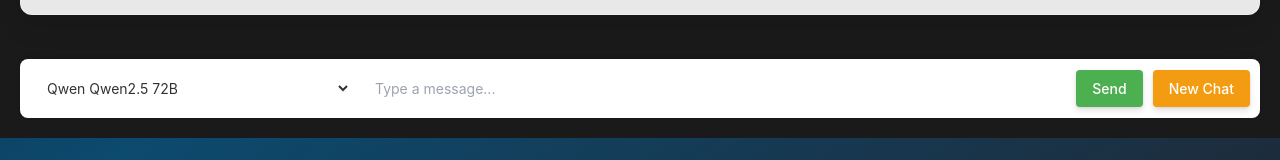
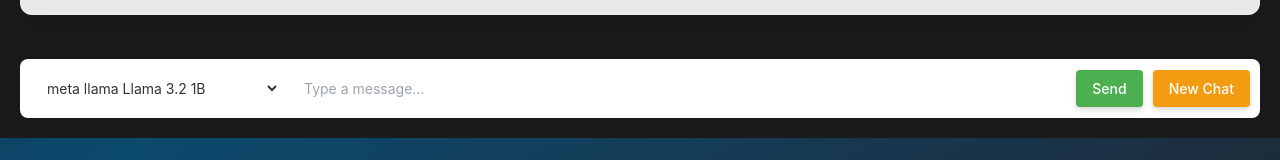
Before and after one commit to saadsalmanakram/GlitchRealm, a React (Vite) app in the folder frontend/agent-frontend/: page / in a window 1280 px wide. Shown: the part 569-729 px from the top of the page. Built offline with nearby package versions, Linux system fonts and the light colour scheme.

Commit message:
Update ChatApp.tsx

```diff
--- a/frontend/agent-frontend/src/components/ChatApp.tsx
+++ b/frontend/agent-frontend/src/components/ChatApp.tsx
@@ -8,7 +8,7 @@ interface ChatMessage {
 
 const ChatApp = () => {
   const [userMessage, setUserMessage] = useState('');
-  const [selectedModel, setSelectedModel] = useState('Qwen/Qwen2.5-72B-Instruct');
+  const [selectedModel, setSelectedModel] = useState('meta-llama/Llama-3.2-1B-Instruct');
   const [chatHistory, setChatHistory] = useState<ChatMessage[]>([]);
   const [loading, setLoading] = useState(false);
   const [error, setError] = useState<string | null>(null);
@@ -16,14 +16,11 @@ const ChatApp = () => {
 
   // List of available models
   const models = [
-    'Qwen/Qwen2.5-72B-Instruct',
-    'deepseek-ai/deepseek-coder-1.3b-instruct',
     'google/gemma-1.1-2b-it',
     'google/gemma-2-2b-it',
     'meta-llama/Llama-3.2-1B-Instruct',
     'microsoft/Phi-3-mini-4k-instruct',
-    'microsoft/Phi-3.5-mini-instruct',
-    'Qwen/Qwen2.5-0.5B-Instruct'
+    'microsoft/Phi-3.5-mini-instruct'
   ];
 
   // Scroll to the bottom of the chat history when new messages are added
```
